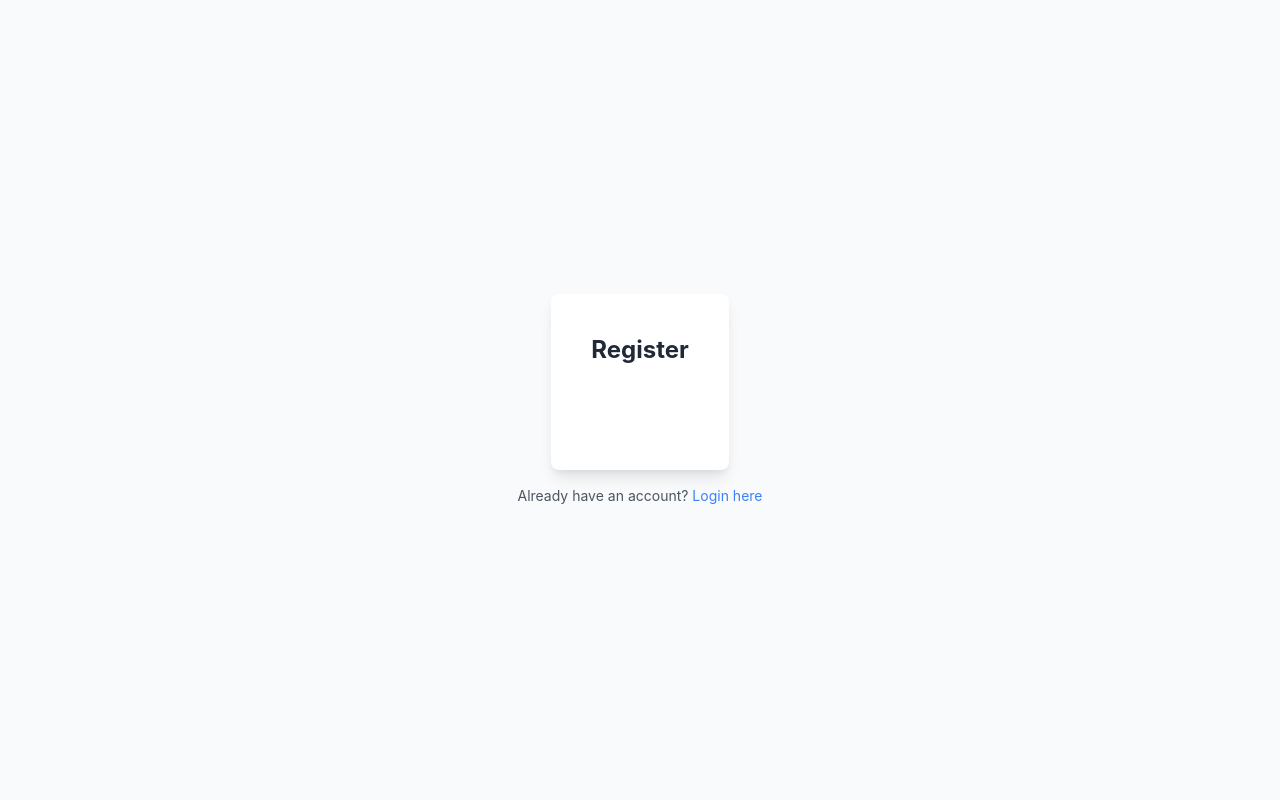
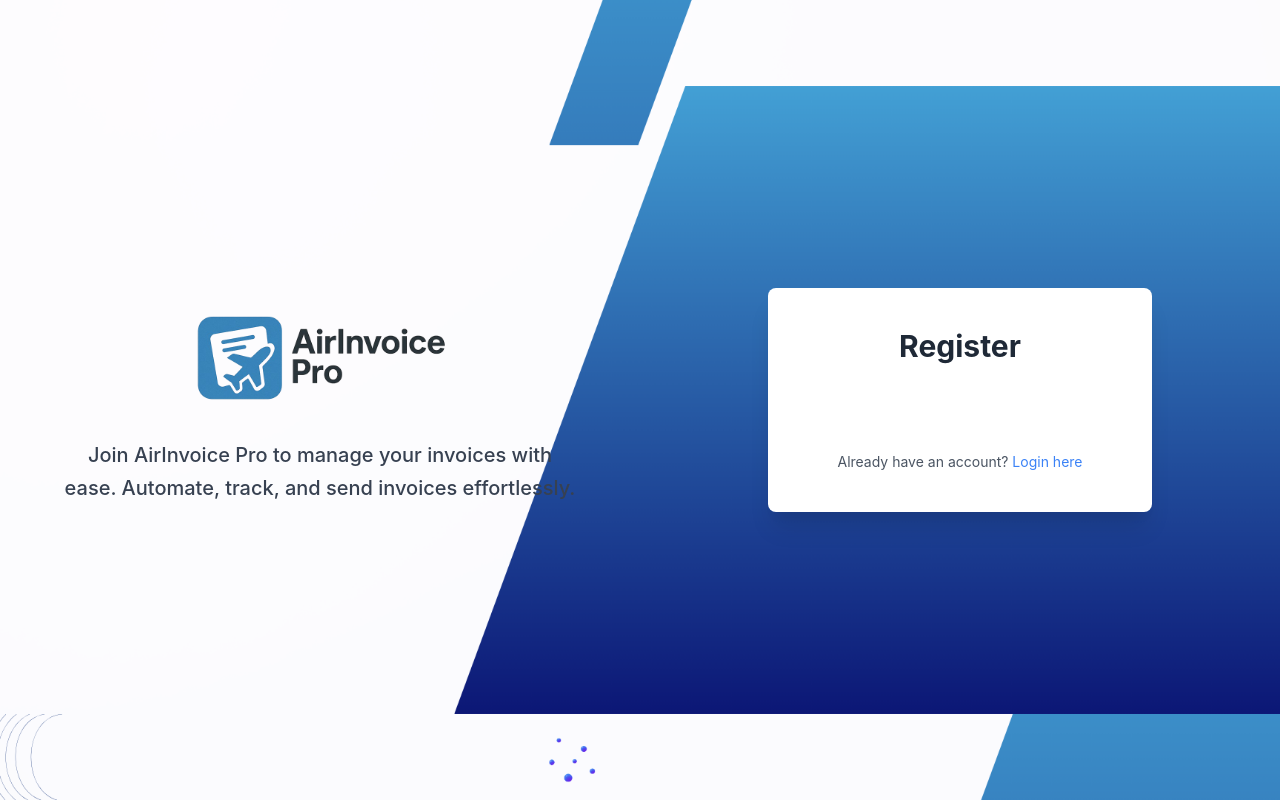
Before and after one commit to thisaldil/AirInvoice-Pro-E1, a React (Create React App) app in the folder client/: page /register in a window 1280 px wide. Built offline with nearby package versions, Linux system fonts and the light colour scheme.

Commit message:
feat: enhance login and registration components with background images and improved layout

```diff
--- a/client/src/components/auth/Login.jsx
+++ b/client/src/components/auth/Login.jsx
@@ -2,6 +2,7 @@ import React, { useEffect, useState } from "react";
 import { GoogleOAuthProvider, GoogleLogin } from "@react-oauth/google";
 import { Link, useNavigate } from "react-router-dom";
 import { motion } from "framer-motion";
+import bg from "../../images/bg.png";
 
 const Login = () => {
   const navigate = useNavigate();
@@ -55,31 +56,16 @@ const Login = () => {
 
   return (
     <GoogleOAuthProvider clientId="536656085214-lflgf5vpabtlh57mt6jj5f4v2qpdu6o0.apps.googleusercontent.com">
-      <div className="relative flex h-screen w-full overflow-hidden bg-gray-100">
-        {/* Left Side */}
-        <div className="w-full md:w-1/2 z-10 flex justify-center items-center">
-          <motion.div
-            initial={{ opacity: 0, y: 30 }}
-            animate={{ opacity: 1, y: 0 }}
-            transition={{ duration: 0.6 }}
-            className="bg-white p-10 rounded-lg shadow-xl text-center w-full max-w-sm"
-          >
-            <h1 className="text-3xl font-bold text-gray-800 mb-6">Login</h1>
-            <GoogleLogin
-              onSuccess={handleSuccess}
-              onError={() => console.error("Google Login Failed")}
-            />
-            <div className="mt-6 text-sm text-gray-600">
-              Don&apos;t have an account?{" "}
-              <Link to="/register" className="text-blue-500 hover:underline">
-                Register here
-              </Link>
-            </div>
-          </motion.div>
-        </div>
-
-        {/* Right Side */}
-        <div className="hidden md:block absolute right-0 top-0 h-full w-3/4 text-white z-0">
+      <div
+        style={{
+          backgroundImage: `url(${bg})`,
+          backgroundSize: "cover",
+          backgroundPosition: "center",
+        }}
+        className="relative flex h-screen w-full overflow-hidden bg-gray-100"
+      >
+        {/* Right Side (Login Box) */}
+        <div className="hidden md:block absolute left-0 top-0 h-full w-1/2 text-white z-0">
           <div className="flex flex-col justify-center items-center h-full px-12">
             <motion.img
               initial={{ scale: 0.8, opacity: 0 }}
@@ -100,6 +86,28 @@ const Login = () => {
             </motion.p>
           </div>
         </div>
+
+        {/* Left Side (Form) */}
+        <div className="w-full md:w-1/2 z-10 flex justify-center items-center ml-auto">
+          <motion.div
+            initial={{ opacity: 0, y: 30 }}
+            animate={{ opacity: 1, y: 0 }}
+            transition={{ duration: 0.6 }}
+            className="bg-white p-10 rounded-lg shadow-xl text-center w-full max-w-sm"
+          >
+            <h1 className="text-3xl font-bold text-gray-800 mb-6">Login</h1>
+            <GoogleLogin
+              onSuccess={handleSuccess}
+              onError={() => console.error("Google Login Failed")}
+            />
+            <div className="mt-6 text-sm text-gray-600">
+              Don&apos;t have an account?{" "}
+              <Link to="/register" className="text-blue-500 hover:underline">
+                Register here
+              </Link>
+            </div>
+          </motion.div>
+        </div>
       </div>
     </GoogleOAuthProvider>
   );
--- a/client/src/components/auth/Register.jsx
+++ b/client/src/components/auth/Register.jsx
@@ -1,9 +1,20 @@
-import React from "react";
+import React, { useState, useEffect } from "react";
 import { GoogleOAuthProvider, GoogleLogin } from "@react-oauth/google";
 import { Link, useNavigate } from "react-router-dom";
+import { motion } from "framer-motion";
+import bg from "../../images/bg.png";
 
 const Register = () => {
   const navigate = useNavigate();
+  const [isAuthenticated, setIsAuthenticated] = useState(false);
+
+  useEffect(() => {
+    const token = localStorage.getItem("token");
+    if (token) {
+      setIsAuthenticated(true);
+      navigate("/dashboard");
+    }
+  }, []);
 
   const handleSuccess = async (response) => {
     try {
@@ -42,19 +53,57 @@ const Register = () => {
 
   return (
     <GoogleOAuthProvider clientId="536656085214-lflgf5vpabtlh57mt6jj5f4v2qpdu6o0.apps.googleusercontent.com">
-            <div className="flex flex-col justify-center items-center h-screen bg-gray-50">
-                <div className="bg-white p-10 rounded-lg shadow-lg text-center">
-                    <h1 className="text-2xl font-bold text-gray-800 mb-6">Register</h1>
+      <div
+        style={{
+          backgroundImage: `url(${bg})`,
+          backgroundSize: "cover",
+          backgroundPosition: "center",
+        }}
+        className="relative flex h-screen w-full overflow-hidden bg-gray-100"
+      >
+        {/* Left Side (Branding) */}
+        <div className="hidden md:block absolute left-0 top-0 h-full w-1/2 text-white z-0">
+          <div className="flex flex-col justify-center items-center h-full px-12">
+            <motion.img
+              initial={{ scale: 0.8, opacity: 0 }}
+              animate={{ scale: 1, opacity: 1 }}
+              transition={{ duration: 0.6 }}
+              src="/logo.png"
+              alt="Logo"
+              className="w-72 mb-6"
+            />
+            <motion.p
+              initial={{ opacity: 0, y: 30 }}
+              animate={{ opacity: 1, y: 0 }}
+              transition={{ duration: 0.6, delay: 0.3 }}
+              className="text-xl leading-relaxed font-medium text-center max-w-lg text-gray-700"
+            >
+              Join AirInvoice Pro to manage your invoices with ease. Automate, track,
+              and send invoices effortlessly.
+            </motion.p>
+          </div>
+        </div>
+
+        {/* Right Side (Form) */}
+        <div className="w-full md:w-1/2 z-10 flex justify-center items-center ml-auto">
+          <motion.div
+            initial={{ opacity: 0, y: 30 }}
+            animate={{ opacity: 1, y: 0 }}
+            transition={{ duration: 0.6 }}
+            className="bg-white p-10 rounded-lg shadow-xl text-center w-full max-w-sm"
+          >
+            <h1 className="text-3xl font-bold text-gray-800 mb-6">Register</h1>
             <GoogleLogin
               onSuccess={handleSuccess}
               onError={() => alert("Google Registration Failed")}
             />
-                </div>
-                <div className="mt-4 text-sm text-gray-600">
+            <div className="mt-6 text-sm text-gray-600">
               Already have an account?{" "}
-                    <Link to={"/login"} className="text-blue-500 hover:underline">
+              <Link to="/login" className="text-blue-500 hover:underline">
                 Login here
               </Link>
+            </div>
+          </motion.div>
         </div>
       </div>
     </GoogleOAuthProvider>
```
Also changed, not shown: client/src/images/bg.png (added). Lines whose indentation alone changed are shown as unchanged.
